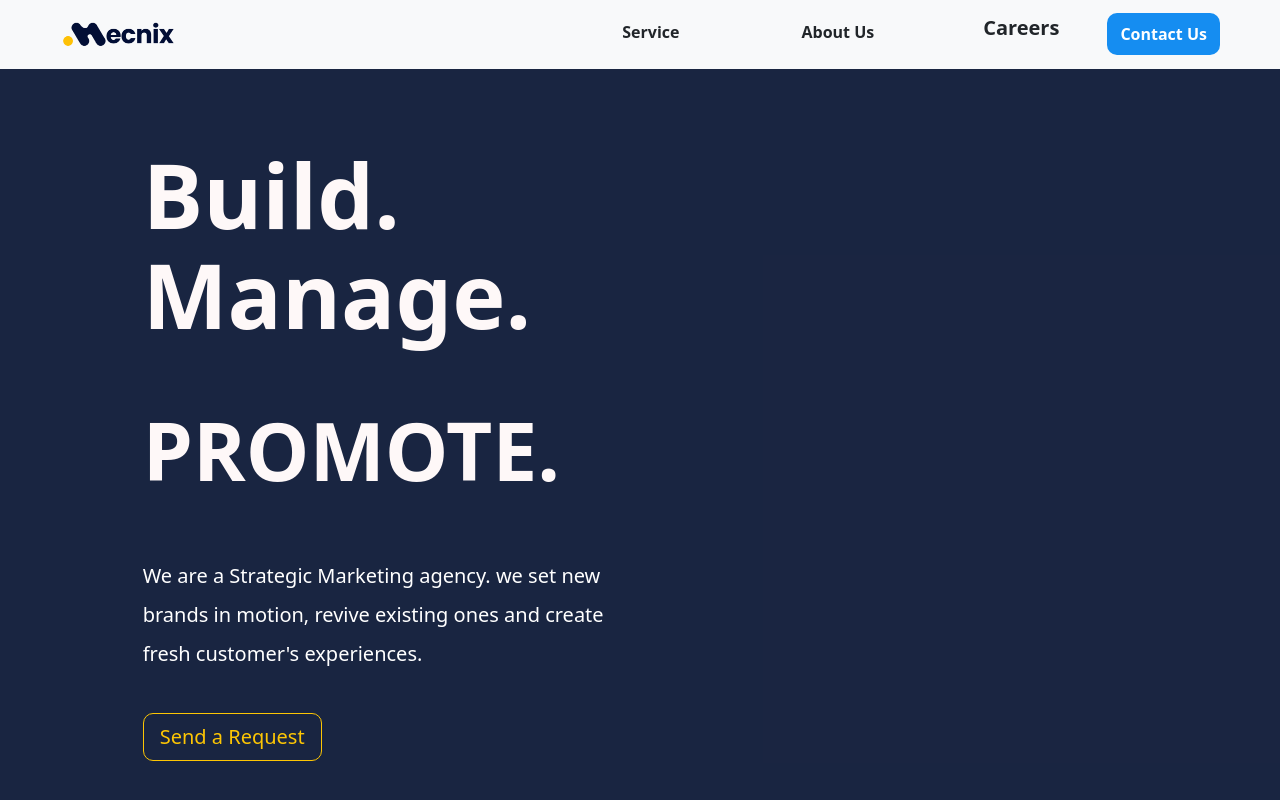
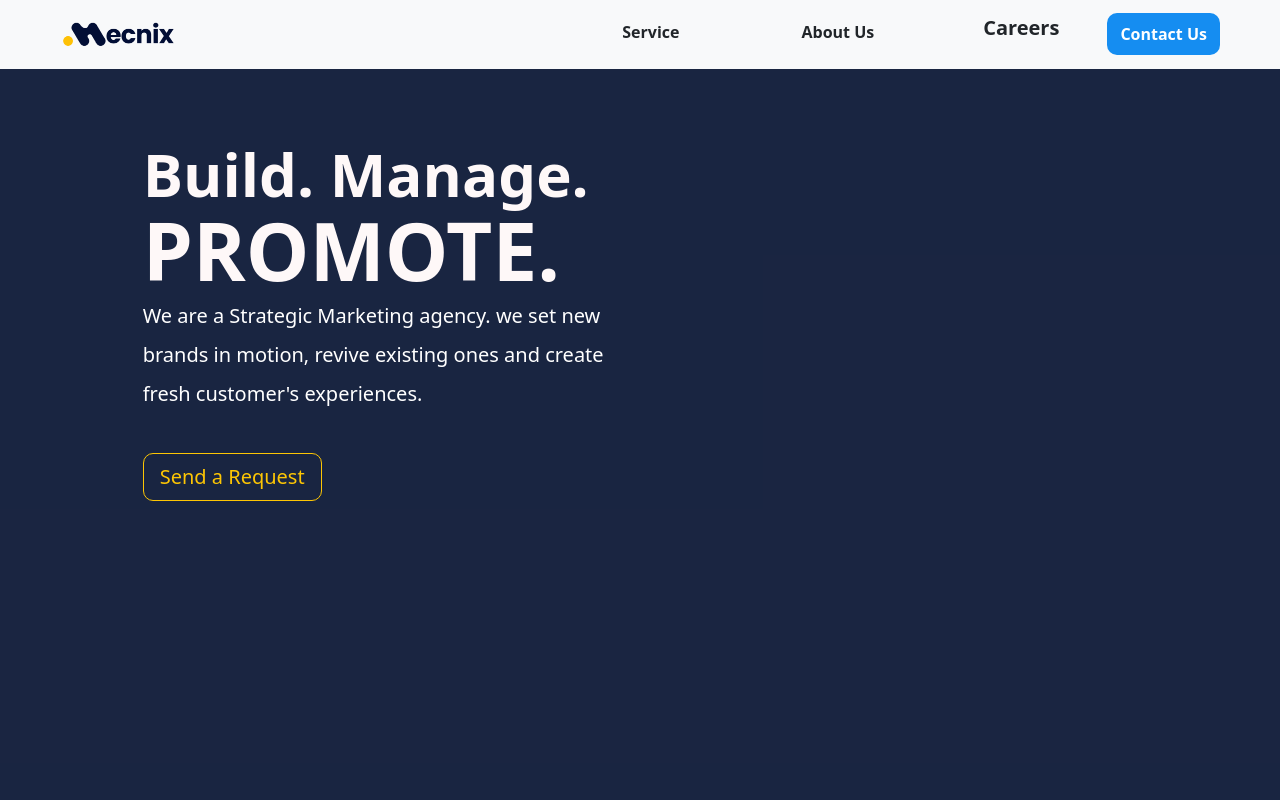
Before and after one commit to kingdavidmiles/mecnix, a React (Create React App) app: page / in a window 1280 px wide. Shown: the top 800 px of the page. Built offline with nearby package versions, Linux system fonts and the light colour scheme.

Commit message:
font size updated

```diff
--- a/src/App.css
+++ b/src/App.css
@@ -141,7 +141,7 @@
     font-style: normal;
     font-weight: 700;
     font-size: 80px;
-    line-height: 180px;
+    line-height: 60px;
     /* identical to box height */
 
     color: #fef8f8;
@@ -149,8 +149,8 @@
   #banner-sub-text {
     font-style: normal;
     font-weight: 700;
-    font-size: 90px;
-    line-height: 100px;
+    font-size: 60px;
+    line-height: 60px;
     /* identical to box height */
 
     color: #fef8f8;
@@ -159,7 +159,7 @@
     font-style: normal;
     font-weight: 300;
     font-size: 26px;
-    line-height: 39px;
+    line-height: 29px;
   }
 }
 .testimony-ceo-name {
```
Also changed, not shown: 1 other file (tests, documents, lock files or other folders).
